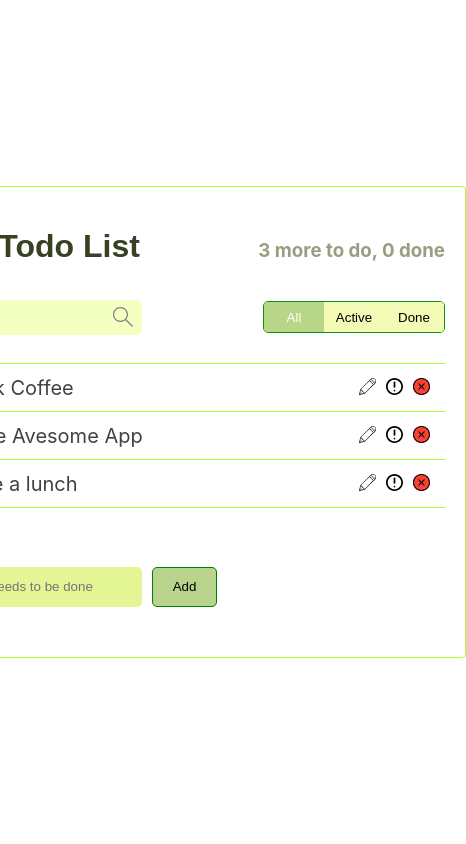
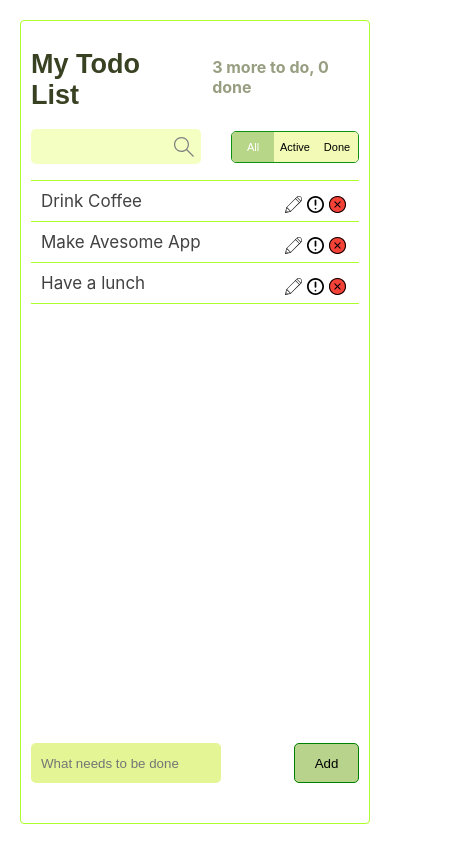
Before and after one commit to eto-non-stop/Todo-list, a React (Create React App) app: page / in a window 390 px wide. Shown: the whole page, 466 px wide, since content can reach past the window. Built offline with nearby package versions, Linux system fonts and the light colour scheme; a web font is replaced by a local one.

Commit message:
Add media queries

```diff
--- a/src/App.module.css
+++ b/src/App.module.css
@@ -24,3 +24,30 @@
     width: 100%;
     padding: 0;
 }
+
+@media (max-width: 570px) {
+    .wrapper {
+        width: auto;
+        padding: 30px;
+    }
+}
+
+@media (max-width: 800px) {
+    .wrapper {
+        height: 100%;
+        justify-content: flex-start;
+        margin-top: 20px;
+    }
+}
+
+@media (max-width: 430px) {
+    .wrapper {
+        margin: 20px;
+    }
+}
+
+@media (max-width: 400px) {
+    .wrapper {
+        padding: 10px;
+    }
+}
--- a/src/components/AddItem/styles.module.css
+++ b/src/components/AddItem/styles.module.css
@@ -1,6 +1,6 @@
 .add_input_form {
     display: flex;
-    justify-content: flex-start;
+    justify-content: space-between;
     align-items: center;
     height: 100px;
 }
@@ -11,6 +11,7 @@
     border-radius: 5px;
     padding: 10px;
     height: 20px;
+    width: auto;
 }
 
 .btn {
@@ -36,3 +37,15 @@
 .btn::-moz-focus-inner {
     border: 0;
 }
+
+@media (max-width: 430px) {
+    .add_input {
+        width: 170px;
+    }
+}
+
+@media (max-width: 800px) {
+    .add_input_form {
+        margin-top: auto;
+    }
+}
--- a/src/components/ItemStatusFilter/styles.module.css
+++ b/src/components/ItemStatusFilter/styles.module.css
@@ -42,3 +42,29 @@
 .btn::-moz-focus-inner {
     border: 0;
 }
+
+@media (max-width: 570px) {
+    .btn {
+        width: 50px;
+    }
+}
+
+@media (max-width: 430px) {
+    .btn {
+        width: 42px;
+        font-size: 11px;
+        margin: 0px;
+    }
+}
+
+@media (max-width: 395px) {
+    .btn {
+        font-size: 11px;
+    }
+}
+
+@media (max-width: 365px) {
+    .btn {
+        width: 37px;
+    }
+}
--- a/src/components/SearchPanel/styles.module.css
+++ b/src/components/SearchPanel/styles.module.css
@@ -5,3 +5,21 @@
     border-radius: 5px;
     padding: 10px;
 }
+
+@media (max-width: 570px) {
+    .input_search {
+        width: 150px;
+    }
+}
+
+@media (max-width: 365px) {
+    .input_search {
+        width: 130px;
+    }
+}
+
+@media (max-width: 330px) {
+    .input_search {
+        width: 110px;
+    }
+}
--- a/src/components/Title/styles.module.css
+++ b/src/components/Title/styles.module.css
@@ -12,3 +12,13 @@
 .counter {
     color: rgb(152, 158, 129)
 }
+
+@media (max-width: 570px) {
+    .title {
+        font-size: 27px;
+    }
+    .counter {
+        font-size: 16px;
+        padding-left: 30px;
+    }
+}
--- a/src/components/TodoListItem/styles.module.css
+++ b/src/components/TodoListItem/styles.module.css
@@ -52,3 +52,14 @@
     font-weight: bold;
     color: rgb(107, 161, 18);
 }
+
+@media (max-width: 430px) {
+    .todo_list_item {
+        font-size: 17px;
+    }
+    .btn {
+        width: 10px;
+        height: 10px;
+        margin-right: 10px;
+    }
+}
```
